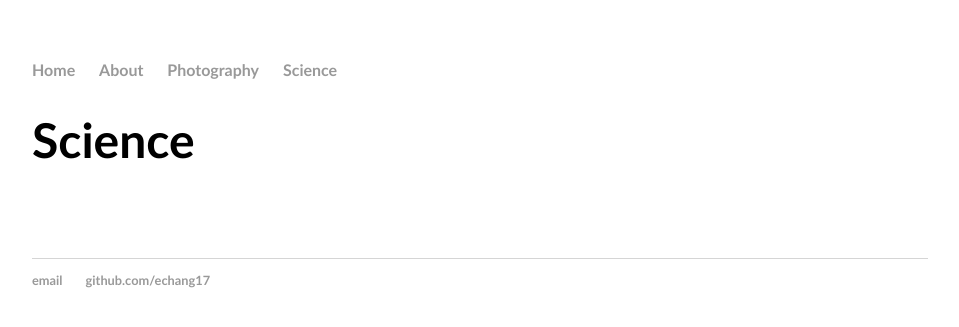
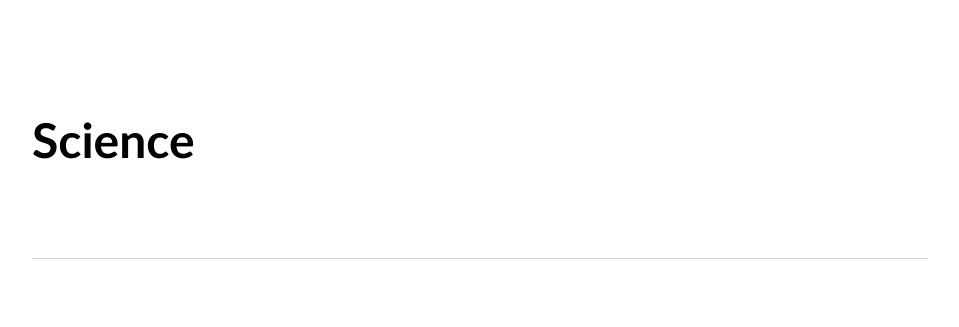
Before and after one commit to echang17/echang17.github.io, a Jekyll site: the page built from science/index.html, in a window 1280 px wide. Shown: the top 327 px of the page, without its empty margins (160-1119 px from the left). Built offline with Jekyll 4.4.1, drawn with Linux system fonts in a browser that asks for light colours.

Commit message:
Update main.css

```diff
--- a/css/main.css
+++ b/css/main.css
@@ -14,7 +14,7 @@ nav ul li, footer ul li {
 }
 a {
     text-decoration: none;
-    color: #999;
+    color: #ffffff;
 }
 a:hover {
     text-decoration: underline;
```
